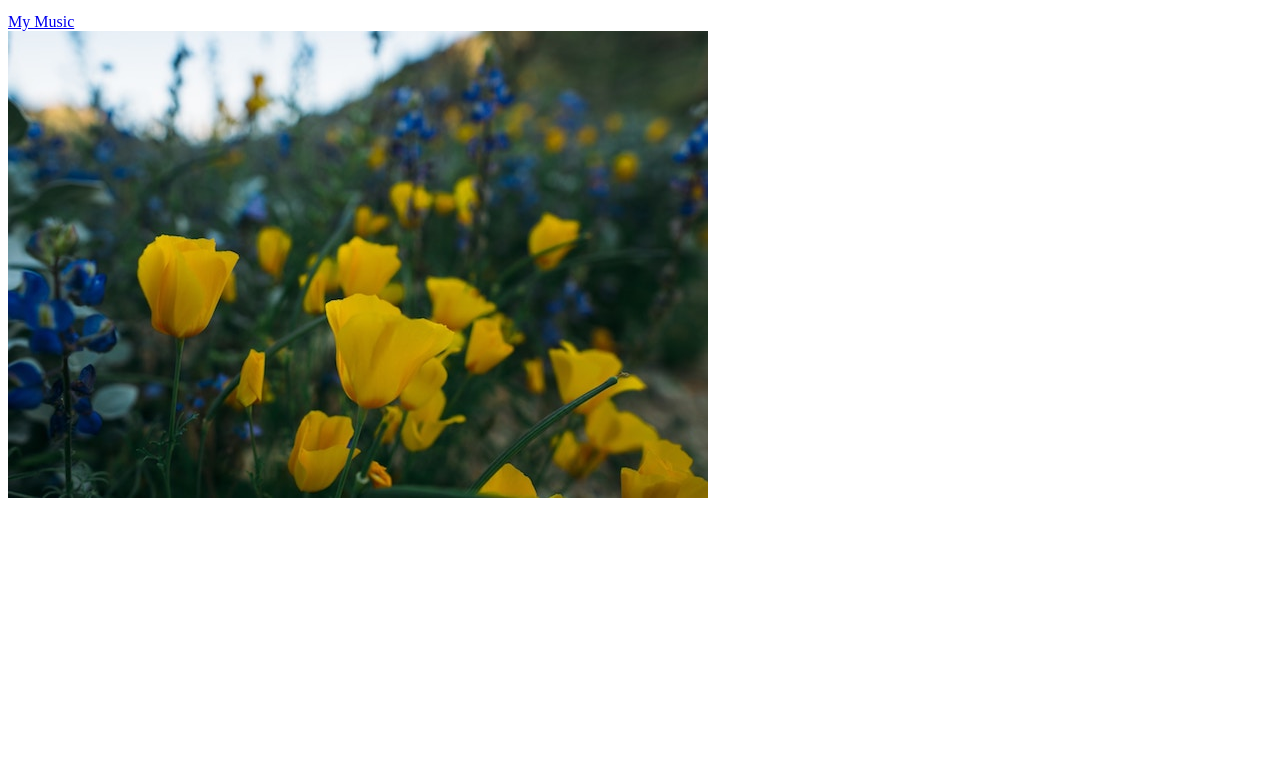
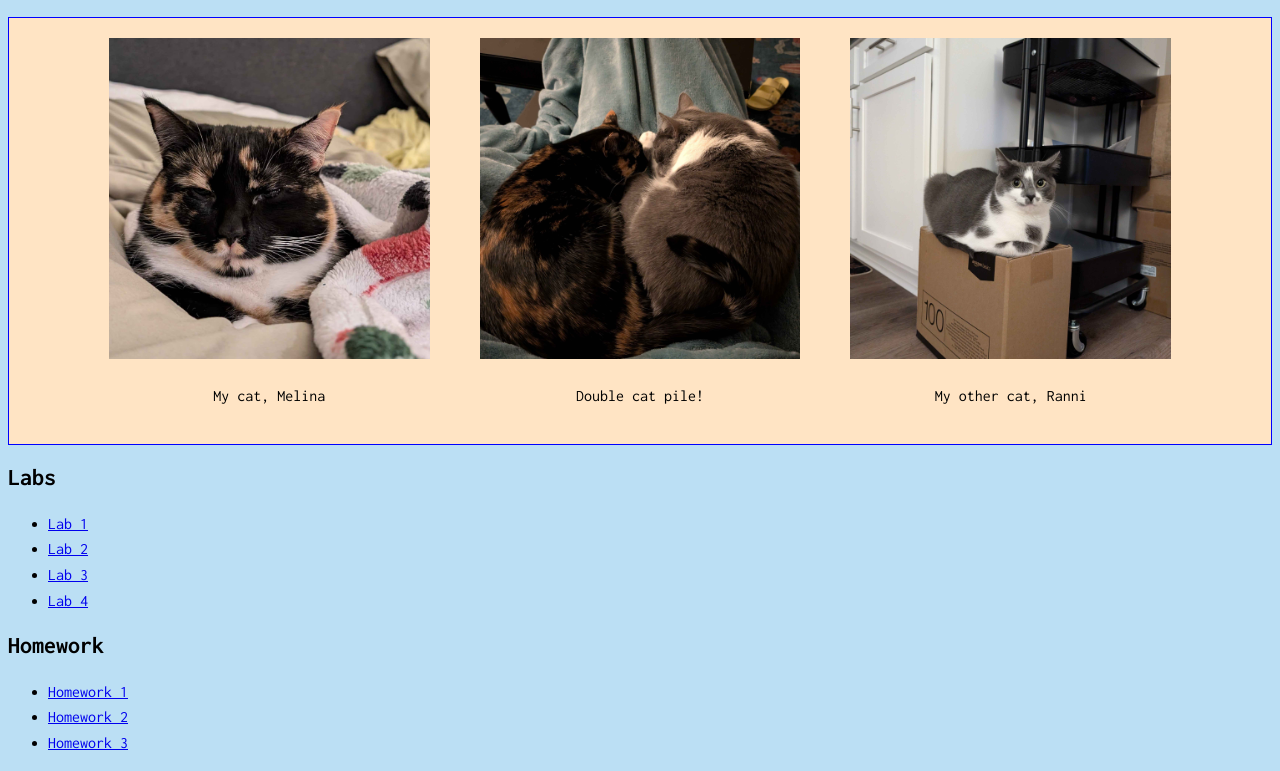
Before and after one commit to logburn-blip/mser521, a plain HTML site: page index.html in a window 1280 px wide. Shown: the part 101-872 px from the top of the page. Before the commit the page ends 800 px from the top, so only its background shows below. Drawn offline with Linux system fonts and the light colour scheme.

Commit message:
Update 1016

```diff
--- a/index.html
+++ b/index.html
@@ -3,14 +3,65 @@
 <head>
     <meta charset="UTF-8">
     <meta name="viewport" content="width=device-width, initial-scale=1.0">
-    <title>My Homepage</title>
+    <title>Willow's Homepage</title>
+    <link rel="stylesheet" href="styles.css"/>
 </head>
 <body>
     <h1>My Homepage</h1>
-    <p>Check this out...</p>
-    <a href="lab03/music.html">My Music</a>
-    <br>
-    <img src="lab03/images/poppies.jpg" alt="Beautiful picture of poppies">
+
+    <main class="imagegallery">
+        <section>
+            <img src="lab03/images/melin.jpg" alt="Beautiful picture of Melin">
+            <p>My cat, Melina</p>
+        </section>
+        <section>
+            <img src="lab03/images/randm.jpg" alt="My two cats">
+            <p>Double cat pile!</p>
+        </section>
+        <section>
+            <img src="lab03/images/ranni.jpg" alt="Beautiful picture of Ranni">
+            <p>My other cat, Ranni</p>
+        </section>
+    </main>
+
 </body>
 
+    <!-- Main Section -->
+    <main class="container">
+
+        <section>
+            <h2>Labs</h2>
+            <ul>
+                <li>
+                    <a href="https://docs.google.com/document/d/13rZsK5LGYH-YKEG3UmzinPCGRvFWqKM-e0Bx9-JMcI0/edit?usp=sharing">Lab 1</a>
+                </li>
+                <li>
+                    <a href="https://public.tableau.com/app/profile/willow.mcneil/viz/SuperstoreDataAnalysisLab2/SuperstoreDataAnalysis">Lab 2</a>
+                </li>
+                <li>
+                    <a href="lab03/index.html">Lab 3</a>
+                </li>
+                <li>
+                    <a href="lab04/02-box-model/">Lab 4</a>
+                </li>
+            </ul>
+        </section>
+
+        <section>
+            <h2>Homework</h2>
+            <ul>
+                <li>
+                    <a href="https://docs.google.com/document/d/1c8agXQOXa4uMOp86QHAO64Q7wFLIu7Q6luGspdUm9O8/edit?usp=sharing">Homework 1</a>
+                </li>
+                <li>
+                    <a href="https://docs.google.com/document/d/1svV5vwYpcjtbsyMGfylkBBq4jSEHeAsvOoDX8F4pHSc/edit?usp=sharing">Homework 2</a>
+                </li>
+                <li>
+                    <a href="https://docs.google.com/document/d/1T88uyBcinkg9_8Osu2J5l1cngyZ30YBxahKJRIB3Om4/edit?usp=sharing">Homework 3</a>
+                </li>
+            </ul>
+        </section>
+    </main>
+  </body>
+
 </html>
--- a/lab04/02-box-model/style.css
+++ b/lab04/02-box-model/style.css
@@ -8,11 +8,22 @@ body {
     margin: 0px;
 }
 
+img {
+    width: 100%;
+}
+
 /*
 Part 2: Put the main element (the card's parent container)
 into flex mode (display: flex) and adjust the
 justify-content and align-items properties to center the card.
 */
+
+main {
+    display: flex;
+    justify-content: center;
+    align-items: center;
+}
+
 main {
     min-height: 100vh;
 }
@@ -21,3 +32,18 @@ main {
 Part 1: Create some style blocks to style the card.
     Experiment with: border, padding, margin, height, and width.
 */
+
+.card {
+    box-sizing: border-box;
+    border: solid 1px black;
+    margin: 10px;
+    width: 50vh;
+}
+
+h2, p{
+    padding: 10px;
+}
+
+button {
+    margin: 10px
+}
--- /dev/null
+++ b/styles.css
@@ -0,0 +1,49 @@
+@import url(https://fonts.googleapis.com/css2?family=Inconsolata:wght@200..900&display=swap);
+
+body {
+    margin: 10;
+    font-family: "Inconsolata", monospace;
+    font-weight: 400;
+    font-style: normal;
+    line-height: 1.6rem;
+    background-color: #bbdff4;
+}
+
+h1{
+    padding:25px;
+    font-family: "inconsolata", monospace;
+    display: flex;
+    align-items: center;
+    justify-content: center;
+}
+
+img {
+    width: 100%;
+}
+
+.imagegallery {
+    background-color: bisque;
+    border: solid 1px blue;
+    display: grid;
+    grid-template-columns: 1fr 1fr 1fr;
+    justify-content: center;
+    gap: 50px;
+    padding-left: 100px;
+    padding-right: 100px;
+    padding-top: 20px;
+    padding-bottom: 20px;
+    text-align: center;
+}
+
+/* .imagegallery {
+    text-align: center;
+}
+
+.imagegallery {
+    display: grid;
+    grid-template-columns: 1fr 1fr 1fr 1fr;
+    gap: 50px;
+    background-color: #EEE;
+    padding: 50px;
+} */
+/* add your styles here... */
```
Also changed, not shown: lab03/images/melin.jpg (added), lab03/images/randm.jpg (added), lab03/images/ranni.jpg (added).
